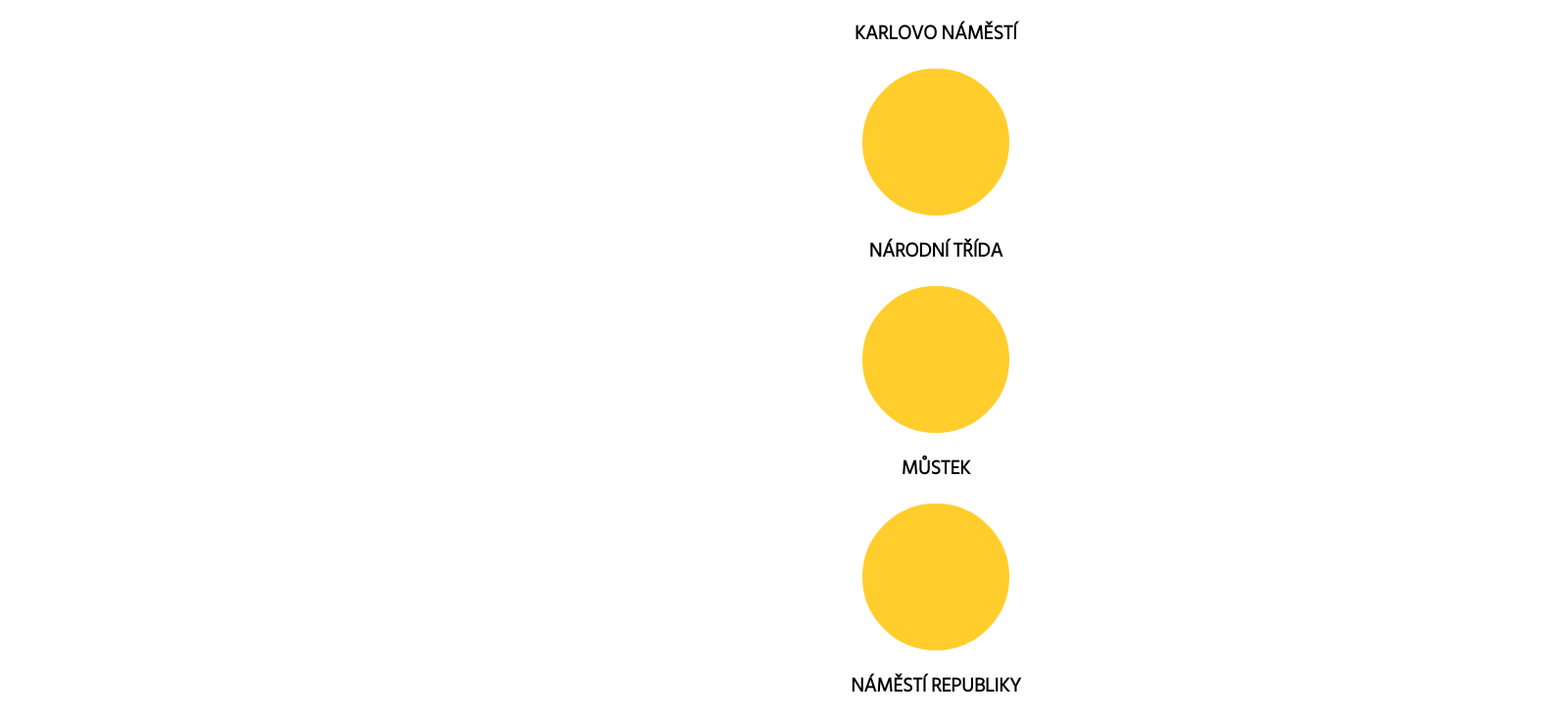
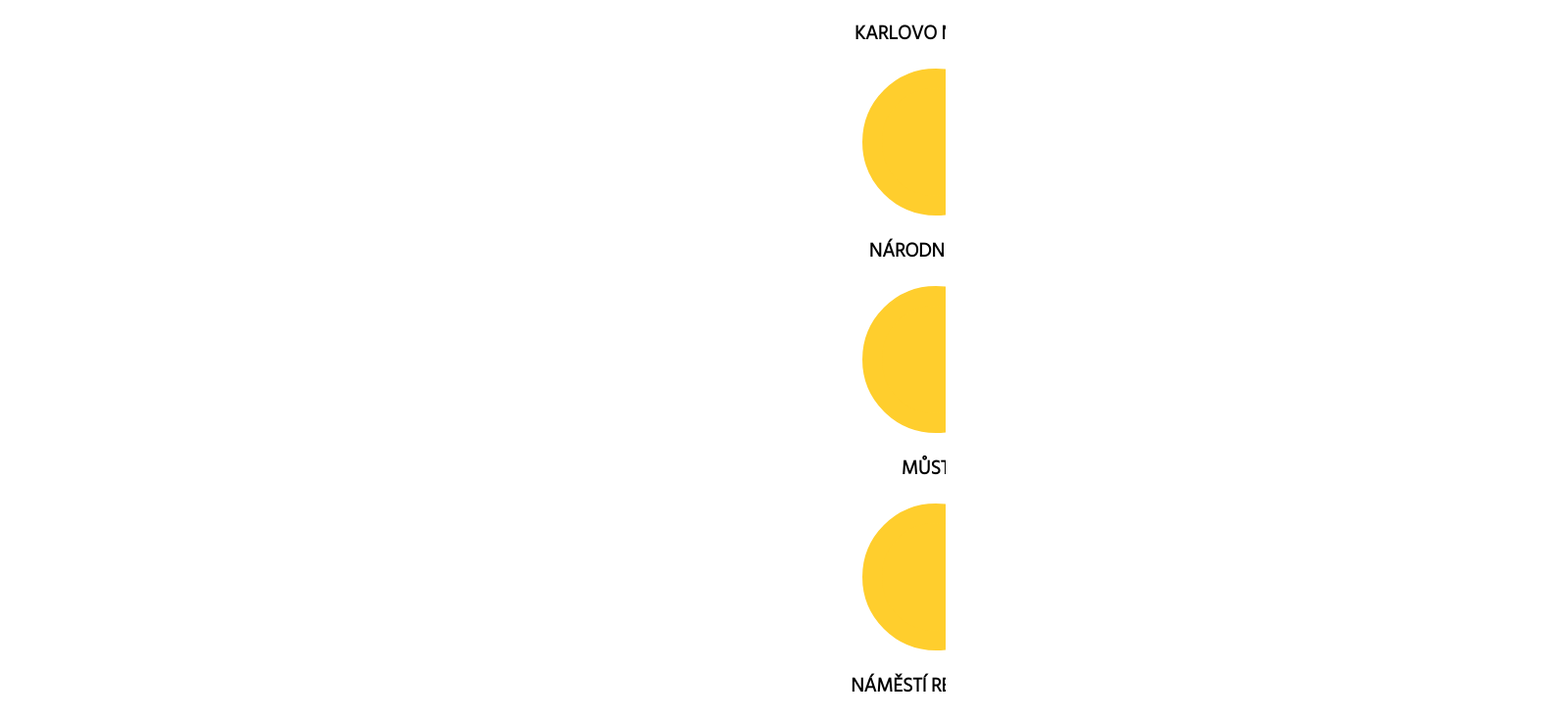
Before and after one commit to hrafil/UMetra_next.js, a Next.js app: page /linka-b in a window 1280 px wide. Shown: the part 2372-3106 px from the top of the page at 98% size, 1595 px wide, since content can reach past the window. Built offline with nearby package versions, Linux system fonts and the light colour scheme.

Commit message:
Transfer_line zvetseny

```diff
--- a/styles/globals.css
+++ b/styles/globals.css
@@ -6,10 +6,14 @@
 
 html {
   box-sizing: border-box;
+  overflow-x: hidden;
+  width: 100%;
 }
 
 body {
   font-family: 'Hind Siliguri', sans-serif;
+  overflow-x: hidden;
+  width: 100%;
 }
 
 input,
@@ -223,12 +227,12 @@ li {
   border-radius: 50%;
   display: inline-block;
   position: absolute;
-  right: -244px;
+  /* right: -250px; */
   top: -170px;
   /* margin-top: 0.5rem; */
+  margin-left: 80px;
   cursor: pointer;
   overflow: hidden;
-  display: none;
 }
 
 .transfer_line_green {
@@ -266,6 +270,7 @@ li {
 }
 
 .container_artpage {
+  /* background-color: #ff2632; */
   position: relative;
   width: 85%;
   margin: 0 auto;
```
